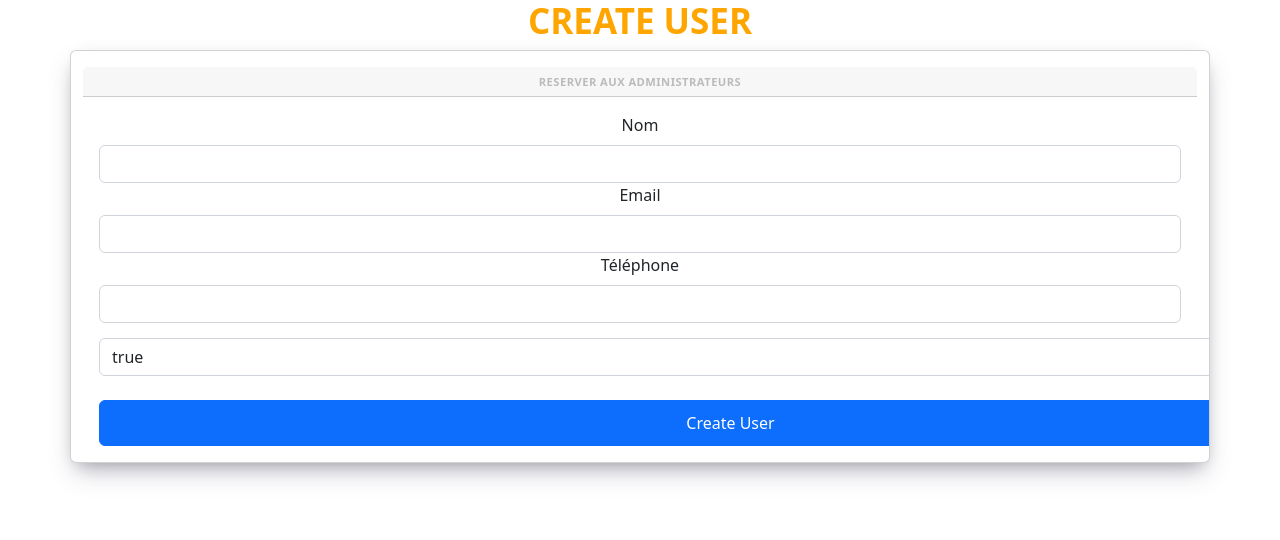
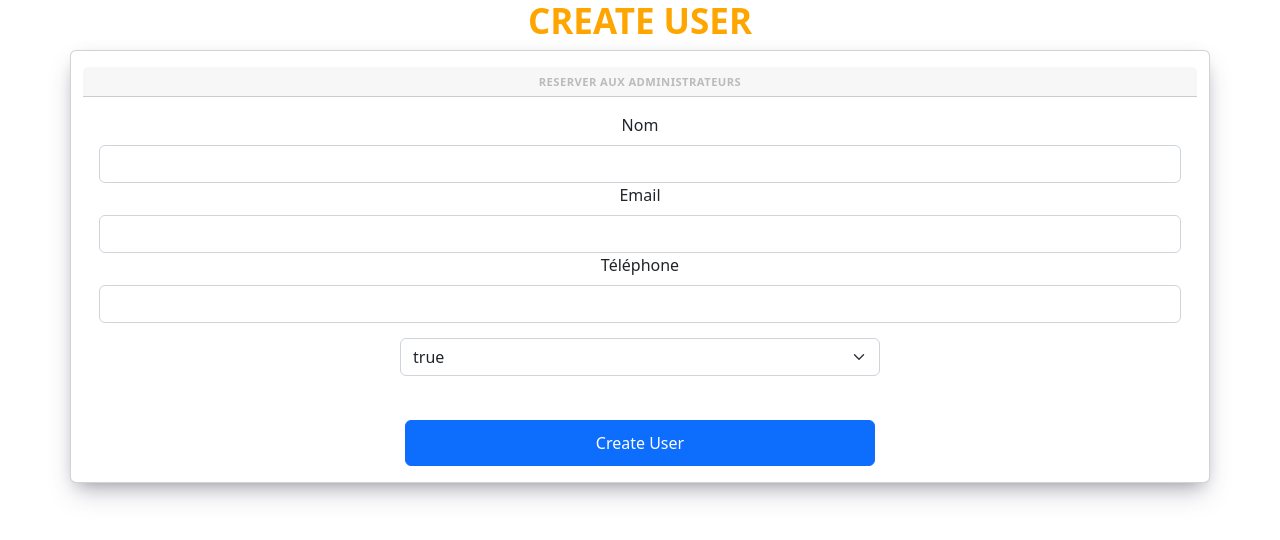
Before and after one commit to Billy3Joe/node_tp_api_front, a React (Create React App) app: page /create-user in a window 1280 px wide. Shown: the top 540 px of the page. Built offline with nearby package versions, Linux system fonts and the light colour scheme.

Commit message:
Create front book and user ok

```diff
--- a/src/components/pages/AllUsers.js
+++ b/src/components/pages/AllUsers.js
@@ -58,6 +58,6 @@ export default class AllUsers extends Component {
             </div>
         )}
       </>
-    );
+    ) ;
   }
 }
--- a/src/components/pages/CreateUser.js
+++ b/src/components/pages/CreateUser.js
@@ -113,8 +113,9 @@ const CreateUser = () => {
                   </div>
                 </Form.Group>
 
+                <div style={{display:"flex", justifyContent:"center", gap:"10px", flexDirection:"column", alignItems:"center"}}>
                     {/* Description */}
-                <Form.Group style={{paddingTop:"15px", width:"1263px"}}>
+                  <Form.Group style={{paddingTop:"15px", width:"480px"}}>
                     <Form.Select aria-label="Default select example"
 
                     {...register("role")}
@@ -133,9 +134,11 @@ const CreateUser = () => {
                   </Form.Group>
 
                   <br />
-                <Button className="registerButton" type="submit" style={{padding:"10px", width:"1263px"}} >
+                  <Button className="registerButton" type="submit" style={{padding:"10px", width:"470px"}} >
                     Create User
                   </Button>
+                </div>
+
               </Form>
 
             </Card.Body>
```
Lines whose indentation alone changed are shown as unchanged.
